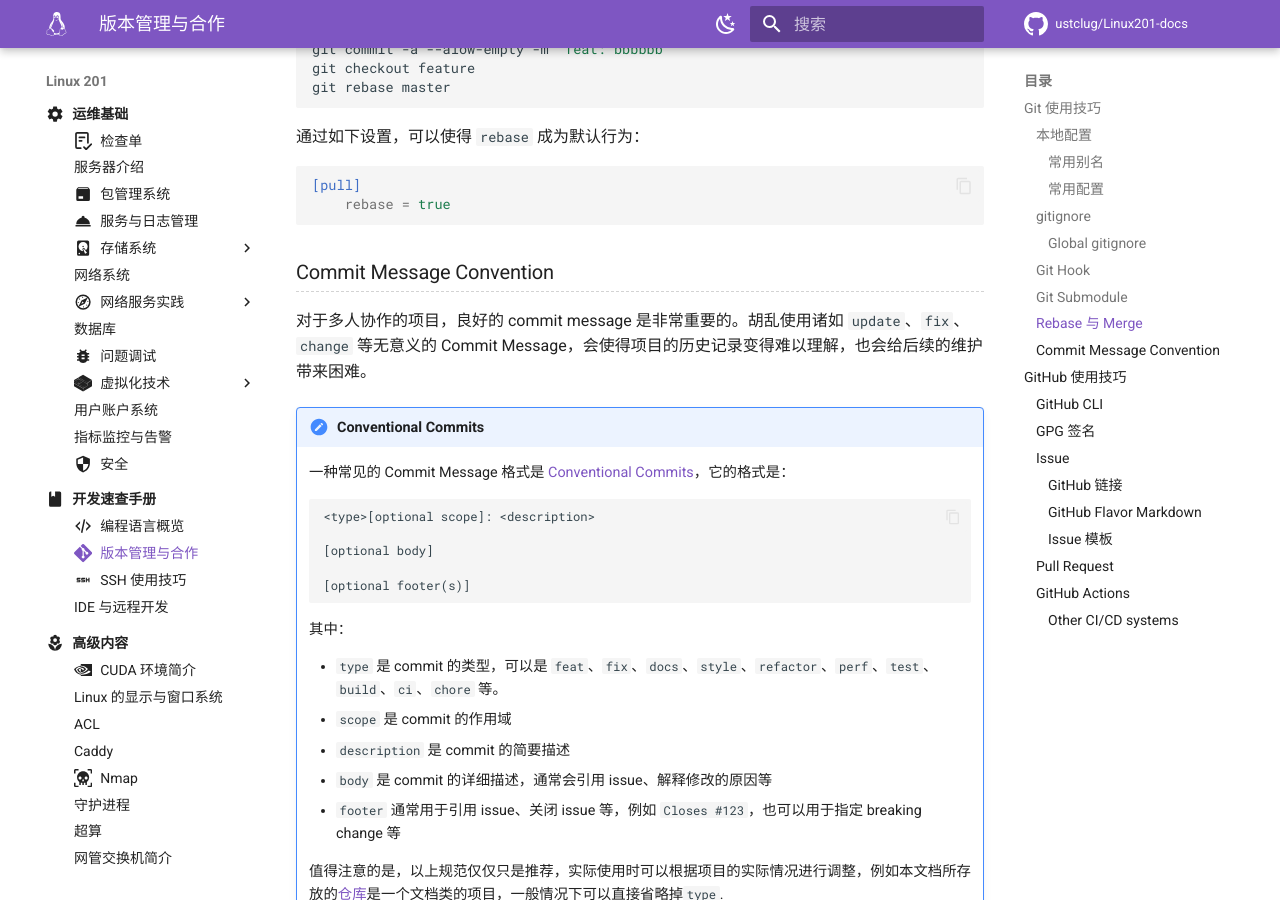
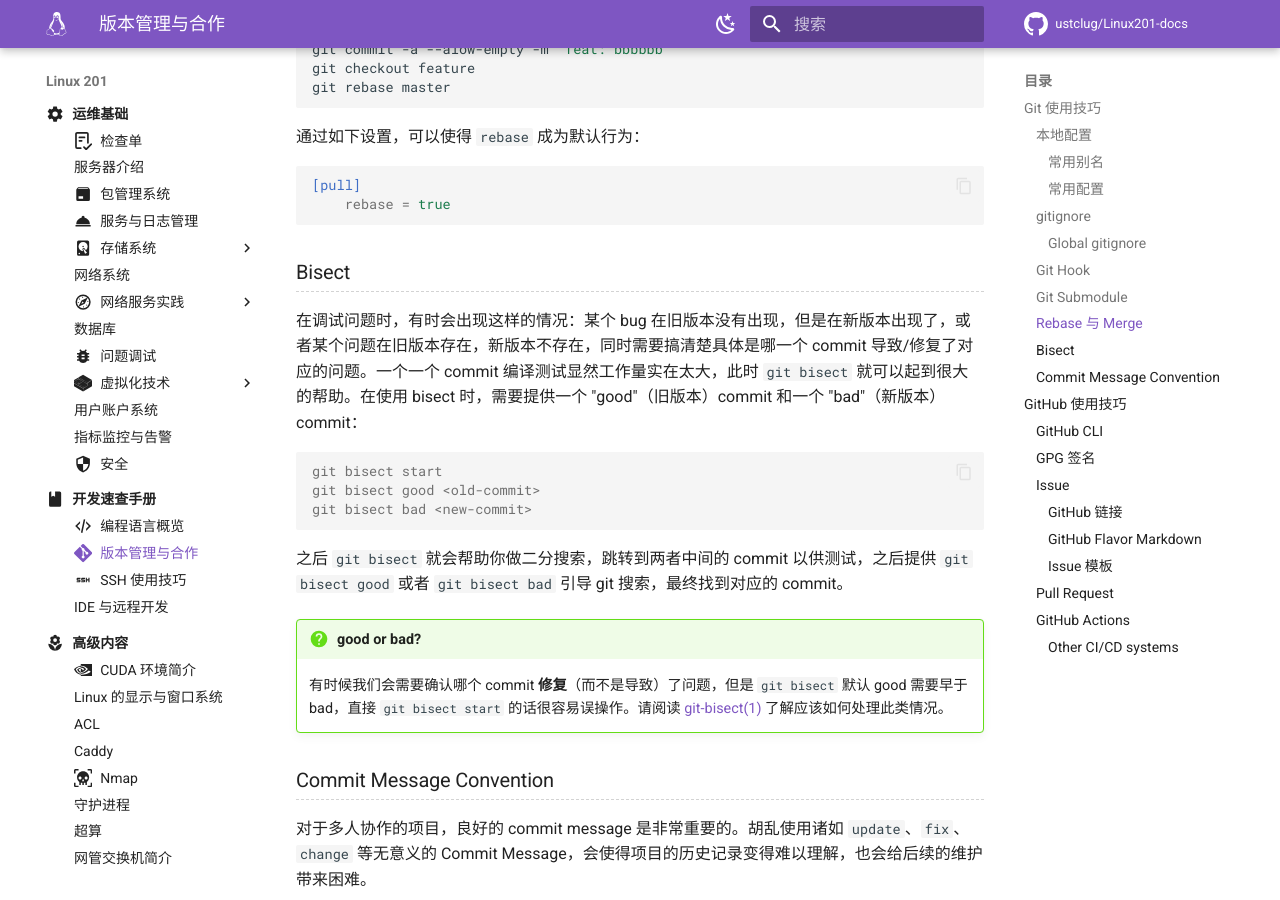
Before and after one commit to ustclug/Linux201-docs, an MkDocs documentation site: the page built from docs/dev/git.md, in a window 1280 px wide and 900 px high, scrolled down 3506 px. Built offline with MkDocs 1.6.1 and Material for MkDocs 9.7.7, drawn with Linux system fonts in a browser that asks for light colours; comment, search, counter and statistics services are not loaded.

Commit message:
dev/git: Add git-bisect

````diff
--- a/docs/dev/git.md
+++ b/docs/dev/git.md
@@ -174,6 +174,22 @@ git rebase master
 [pull]
     rebase = true
 ```
+
+### Bisect {#git-bisect}
+
+在调试问题时，有时会出现这样的情况：某个 bug 在旧版本没有出现，但是在新版本出现了，或者某个问题在旧版本存在，新版本不存在，同时需要搞清楚具体是哪一个 commit 导致/修复了对应的问题。一个一个 commit 编译测试显然工作量实在太大，此时 `git bisect` 就可以起到很大的帮助。在使用 bisect 时，需要提供一个 "good"（旧版本）commit 和一个 "bad"（新版本）commit：
+
+```console
+git bisect start
+git bisect good <old-commit>
+git bisect bad <new-commit>
+```
+
+之后 `git bisect` 就会帮助你做二分搜索，跳转到两者中间的 commit 以供测试，之后提供 `git bisect good` 或者 `git bisect bad` 引导 git 搜索，最终找到对应的 commit。
+
+!!! question "good or bad?"
+
+    有时候我们会需要确认哪个 commit **修复**（而不是导致）了问题，但是 `git bisect` 默认 good 需要早于 bad，直接 `git bisect start` 的话很容易误操作。请阅读 [git-bisect(1)][git-bisect.1] 了解应该如何处理此类情况。
 
 ### Commit Message Convention {#git-commit-message}
 
````
Also changed, not shown: includes/man.md (+2 -0 lines).
